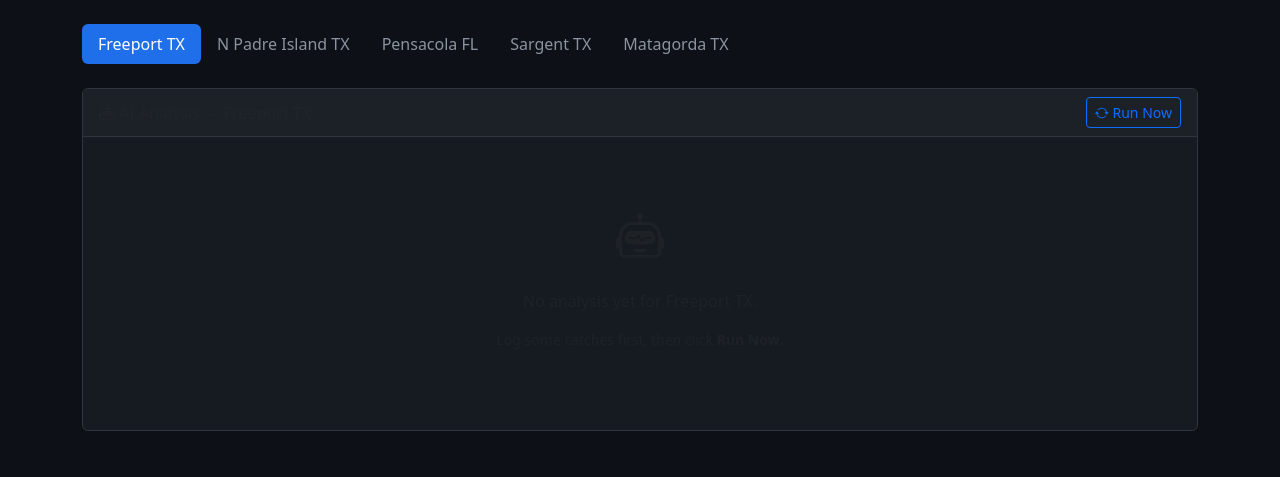
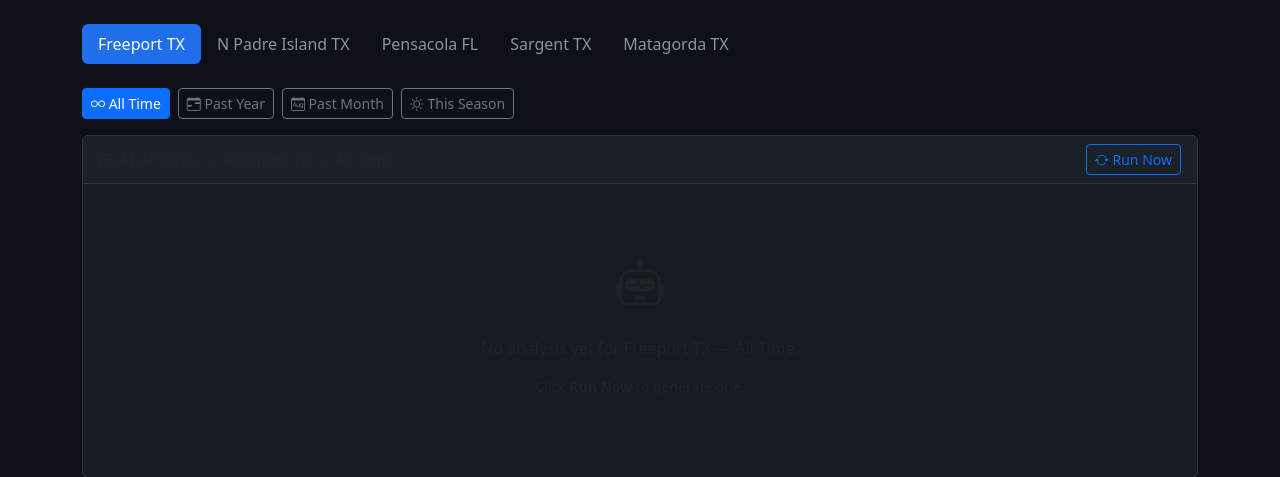
Before and after one commit to SilasMarner/fishing-dashboard, a Flask app: page /analysis in a window 1280 px wide. Shown: the part 57-534 px from the top of the page. Run offline with Flask 3, Linux system fonts and the light colour scheme; data that the repository does not hold is empty; parts of the project's set-up code (start-up, migrations or seed data) failed here and were passed over.

Commit message:
Add analysis time-window selector; keep metrics data indefinitely
- Analysis page now has All Time / Past Year / Past Month / This Season tabs
- Each window runs and caches its own AI report (stored by analysis_type)
- Scheduler continues auto-running All Time every 6 hours
- /api/analyze and /api/analysis both accept ?window= param
- Prometheus retention changed from 30-day time limit to 10GB size limit
  so metrics are kept as long as disk allows (catch data in SQLite was
  always kept forever — this just fixes the metrics side)

```diff
--- a/docker-compose.yml
+++ b/docker-compose.yml
@@ -52,7 +52,7 @@ services:
     command:
       - --config.file=/etc/prometheus/prometheus.yml
       - --storage.tsdb.path=/prometheus
-      - --storage.tsdb.retention.time=30d
+      - --storage.tsdb.retention.size=10GB
       - --web.enable-lifecycle
       - --web.cors.origin=.*
     networks:
--- a/fish_logger/app.py
+++ b/fish_logger/app.py
@@ -346,21 +346,67 @@ def get_conditions_for_date(location: str, target_dt: datetime) -> dict:
 TREND_LABEL = {"-1.0": "falling", "-1": "falling", "0.0": "steady", "0": "steady",
                "1.0": "rising", "1": "rising"}
 
-def run_ai_analysis(location: str) -> str:
+ANALYSIS_WINDOWS = {
+    "all":    "All Time",
+    "year":   "Past Year",
+    "month":  "Past Month",
+    "season": "This Season",
+}
+
+def _season_start_ts() -> int:
+    now = datetime.now(tz=ZoneInfo("America/Chicago"))
+    m = now.month
+    if m in (3, 4, 5):
+        start = datetime(now.year, 3, 1, tzinfo=ZoneInfo("America/Chicago"))
+    elif m in (6, 7, 8):
+        start = datetime(now.year, 6, 1, tzinfo=ZoneInfo("America/Chicago"))
+    elif m in (9, 10, 11):
+        start = datetime(now.year, 9, 1, tzinfo=ZoneInfo("America/Chicago"))
+    else:
+        year = now.year if now.month == 12 else now.year - 1
+        start = datetime(year, 12, 1, tzinfo=ZoneInfo("America/Chicago"))
+    return int(start.timestamp())
+
+def _season_name() -> str:
+    m = datetime.now().month
+    if m in (3, 4, 5):   return "Spring"
+    if m in (6, 7, 8):   return "Summer"
+    if m in (9, 10, 11): return "Fall"
+    return "Winter"
+
+def run_ai_analysis(location: str, window: str = "all") -> str:
     if AI_PROVIDER == "xai" and not XAI_KEY:
         return "AI analysis unavailable — XAI_API_KEY not set."
     if AI_PROVIDER != "xai" and not GROQ_KEY:
         return "AI analysis unavailable — GROQ_API_KEY not set."
 
+    now_ts = int(datetime.now(tz=ZoneInfo("America/Chicago")).timestamp())
+    if window == "month":
+        cutoff = now_ts - 30 * 86400
+        sql, params = ("SELECT * FROM fish_log WHERE location=? AND logged_at>=? ORDER BY logged_at DESC LIMIT 2000",
+                       (location, cutoff))
+        window_desc = "the past 30 days"
+    elif window == "year":
+        cutoff = now_ts - 365 * 86400
+        sql, params = ("SELECT * FROM fish_log WHERE location=? AND logged_at>=? ORDER BY logged_at DESC LIMIT 2000",
+                       (location, cutoff))
+        window_desc = "the past year"
+    elif window == "season":
+        cutoff = _season_start_ts()
+        sql, params = ("SELECT * FROM fish_log WHERE location=? AND logged_at>=? ORDER BY logged_at DESC LIMIT 2000",
+                       (location, cutoff))
+        window_desc = f"this {_season_name()} season"
+    else:
+        sql, params = ("SELECT * FROM fish_log WHERE location=? ORDER BY logged_at DESC LIMIT 2000",
+                       (location,))
+        window_desc = "all time"
+
     with sqlite3.connect(DB_PATH) as conn:
         conn.row_factory = sqlite3.Row
-        rows = conn.execute(
-            "SELECT * FROM fish_log WHERE location=? ORDER BY logged_at DESC LIMIT 300",
-            (location,),
-        ).fetchall()
+        rows = conn.execute(sql, params).fetchall()
 
     if not rows:
-        return f"No fishing data logged yet for {LOCATION_NAMES.get(location, location)}."
+        return f"No fishing data logged yet for {LOCATION_NAMES.get(location, location)} ({window_desc})."
 
     tz = ZoneInfo("America/Chicago")
     entries = []
@@ -390,7 +436,7 @@ def run_ai_analysis(location: str) -> str:
     location_name = LOCATION_NAMES.get(location, location)
     prompt = f"""You are an expert fishing guide and data analyst for Gulf Coast fishing at {location_name}.
 
-Analyze {len(entries)} fishing log entries and provide a thorough report with these sections:
+Analyze {len(entries)} fishing log entries ({window_desc}) and provide a thorough report with these sections:
 
 ## Conditions That Produce Catches
 Which combinations of barometric pressure (and trend), tide stage/height, solunar period, temperature, and wind correlate most strongly with success vs. failure? Cite specific numbers where sample size allows (e.g. "8 of 10 catches occurred when pressure was rising above 1015 mb").
@@ -452,12 +498,12 @@ Data:
     #                            messages=[{"role": "user", "content": prompt}])
     # return _msg.content[0].text
 
-def save_analysis(location: str, content: str,
+def save_analysis(location: str, content: str, window: str = "all",
                   model: str = "grok-3-mini" if os.environ.get("AI_PROVIDER","groq")=="xai" else "llama-3.3-70b-versatile"):
     with sqlite3.connect(DB_PATH) as conn:
         conn.execute(
             "INSERT INTO ai_analysis (location, analysis_type, content, model) VALUES (?,?,?,?)",
-            (location, "historical", content, model),
+            (location, window, content, model),
         )
         conn.commit()
 
@@ -467,8 +513,8 @@ def analysis_scheduler():
         for location in SPECIES:
             try:
                 log.info("Running AI analysis for %s", location)
-                content = run_ai_analysis(location)
-                save_analysis(location, content)
+                content = run_ai_analysis(location, window="all")
+                save_analysis(location, content, window="all")
                 log.info("AI analysis saved for %s", location)
             except Exception as exc:
                 log.error("AI analysis failed for %s: %s", location, exc)
@@ -547,15 +593,25 @@ def history():
 @app.route("/analysis")
 def analysis():
     location = request.args.get("location", "freeport_tx")
+    window   = request.args.get("window", "all")
+    if window not in ANALYSIS_WINDOWS:
+        window = "all"
     with sqlite3.connect(DB_PATH) as conn:
         conn.row_factory = sqlite3.Row
         latest = conn.execute(
-            "SELECT * FROM ai_analysis WHERE location=? ORDER BY generated_at DESC LIMIT 1",
-            (location,),
+            "SELECT * FROM ai_analysis WHERE location=? AND analysis_type=? ORDER BY generated_at DESC LIMIT 1",
+            (location, window),
         ).fetchone()
+        if latest is None and window != "all":
+            latest = conn.execute(
+                "SELECT * FROM ai_analysis WHERE location=? ORDER BY generated_at DESC LIMIT 1",
+                (location,),
+            ).fetchone()
     return render_template("analysis.html",
                            locations=LOCATION_NAMES,
                            selected=location,
+                           window=window,
+                           windows=ANALYSIS_WINDOWS,
                            latest=latest)
 
 @app.route("/api/recent")
@@ -600,22 +656,29 @@ def bulk_delete_log():
 
 @app.route("/api/analysis/<location>")
 def api_analysis(location):
+    window = request.args.get("window", "all")
+    if window not in ANALYSIS_WINDOWS:
+        window = "all"
     with sqlite3.connect(DB_PATH) as conn:
         conn.row_factory = sqlite3.Row
         row = conn.execute(
-            "SELECT * FROM ai_analysis WHERE location=? ORDER BY generated_at DESC LIMIT 1",
-            (location,),
+            "SELECT * FROM ai_analysis WHERE location=? AND analysis_type=? ORDER BY generated_at DESC LIMIT 1",
+            (location, window),
         ).fetchone()
     if row:
         return jsonify({"status":"ok","content":row["content"],
-                        "generated":row["generated_at"],"model":row["model"]})
-    return jsonify({"status":"ok","content":None})
+                        "generated":row["generated_at"],"model":row["model"],
+                        "window":window})
+    return jsonify({"status":"ok","content":None,"window":window})
 
 @app.route("/api/analyze/<location>", methods=["POST"])
 def api_analyze(location):
+    window = request.args.get("window", "all")
+    if window not in ANALYSIS_WINDOWS:
+        window = "all"
     try:
-        content = run_ai_analysis(location)
-        save_analysis(location, content)
+        content = run_ai_analysis(location, window)
+        save_analysis(location, content, window)
         return jsonify({"status": "ok", "content": content})
     except Exception as exc:
         return jsonify({"status": "error", "message": str(exc)}), 500
--- a/fish_logger/templates/analysis.html
+++ b/fish_logger/templates/analysis.html
@@ -6,14 +6,33 @@
   {% for key, name in locations.items() %}
   <li class="nav-item">
     <a class="nav-link {% if selected == key %}active{% endif %}"
-       href="/analysis?location={{ key }}">{{ name }}</a>
+       href="/analysis?location={{ key }}&window={{ window }}">{{ name }}</a>
   </li>
   {% endfor %}
 </ul>
 
+<!-- Window tabs -->
+<div class="d-flex gap-2 mb-3 flex-wrap">
+  {% for wkey, wlabel in windows.items() %}
+  <a href="/analysis?location={{ selected }}&window={{ wkey }}"
+     class="btn btn-sm {% if window == wkey %}btn-primary{% else %}btn-outline-secondary{% endif %}">
+    {% if wkey == 'season' %}
+      <i class="bi bi-sun"></i>
+    {% elif wkey == 'month' %}
+      <i class="bi bi-calendar-month"></i>
+    {% elif wkey == 'year' %}
+      <i class="bi bi-calendar-range"></i>
+    {% else %}
+      <i class="bi bi-infinity"></i>
+    {% endif %}
+    {{ wlabel }}
+  </a>
+  {% endfor %}
+</div>
+
 <div class="card">
   <div class="card-header d-flex justify-content-between align-items-center">
-    <span><i class="bi bi-robot"></i> AI Analysis — {{ locations[selected] }}</span>
+    <span><i class="bi bi-robot"></i> AI Analysis — {{ locations[selected] }} — {{ windows[window] }}</span>
     <button class="btn btn-sm btn-outline-primary" id="analyzeBtn" onclick="triggerAnalysis()">
       <i class="bi bi-arrow-repeat"></i> Run Now
     </button>
@@ -23,14 +42,17 @@
       <div class="text-muted small mb-3">
         <i class="bi bi-clock"></i> Generated: {{ latest['generated_at']|int | datetimeformat }}
         &nbsp;|&nbsp; Model: {{ latest['model'] }}
+        {% if latest['analysis_type'] and latest['analysis_type'] != window %}
+          &nbsp;|&nbsp; <span class="text-warning"><i class="bi bi-exclamation-triangle"></i> Showing most recent analysis — click Run Now to generate {{ windows[window] }} report</span>
+        {% endif %}
       </div>
       <div id="analysisContent" class="analysis-body"
            data-raw="{{ latest['content'] | e }}"></div>
     {% else %}
       <div class="text-center text-muted py-5">
         <i class="bi bi-robot" style="font-size:3rem"></i>
-        <p class="mt-3">No analysis yet for {{ locations[selected] }}.</p>
-        <p class="small">Log some catches first, then click <strong>Run Now</strong>.</p>
+        <p class="mt-3">No analysis yet for {{ locations[selected] }} — {{ windows[window] }}.</p>
+        <p class="small">Click <strong>Run Now</strong> to generate one.</p>
       </div>
     {% endif %}
 
@@ -47,30 +69,25 @@
 <script>
 // Markdown → HTML (headers, bold, italic, bullets, paragraphs)
 function markdownToHtml(md) {
-  // 1. Escape HTML entities
   let html = md
     .replace(/&/g, '&amp;')
     .replace(/</g, '&lt;')
     .replace(/>/g, '&gt;');
 
-  // 2. Headers
   html = html
     .replace(/^#### (.+)$/gm, '<h6 class="mt-3">$1</h6>')
     .replace(/^### (.+)$/gm,  '<h5 class="mt-4">$1</h5>')
     .replace(/^## (.+)$/gm,   '<h4 class="mt-4 border-bottom border-secondary pb-1">$1</h4>')
     .replace(/^# (.+)$/gm,    '<h3 class="mt-4">$1</h3>');
 
-  // 3. Inline formatting
   html = html
     .replace(/\*\*(.+?)\*\*/g, '<strong>$1</strong>')
     .replace(/\*(.+?)\*/g,     '<em>$1</em>');
 
-  // 4. Bullet lists — collect consecutive list items into <ul>
   html = html.replace(/^- (.+)$/gm, '<li>$1</li>');
   html = html.replace(/(<li>[\s\S]*?<\/li>)(\n<li>[\s\S]*?<\/li>)*/g,
     m => '<ul class="mb-2">' + m + '</ul>');
 
-  // 5. Paragraphs — split on blank lines, wrap non-block content in <p>
   const BLOCK = /^<(h[1-6]|ul|ol|blockquote)/;
   html = html
     .split(/\n{2,}/)
@@ -94,8 +111,10 @@ async function triggerAnalysis() {
   spinner.classList.remove('d-none');
 
   try {
-    const loc = new URLSearchParams(window.location.search).get('location') || 'freeport_tx';
-    const resp = await fetch('/api/analyze/' + loc, { method: 'POST' });
+    const params = new URLSearchParams(window.location.search);
+    const loc    = params.get('location') || 'freeport_tx';
+    const win    = params.get('window')   || 'all';
+    const resp = await fetch(`/api/analyze/${loc}?window=${win}`, { method: 'POST' });
     const data = await resp.json();
     if (data.status === 'ok') {
       window.location.reload();
@@ -111,7 +130,6 @@ async function triggerAnalysis() {
   }
 }
 
-// Render analysis content now that markdownToHtml is defined
 (function() {
   const el = document.getElementById('analysisContent');
   if (el && el.dataset.raw) {
```
